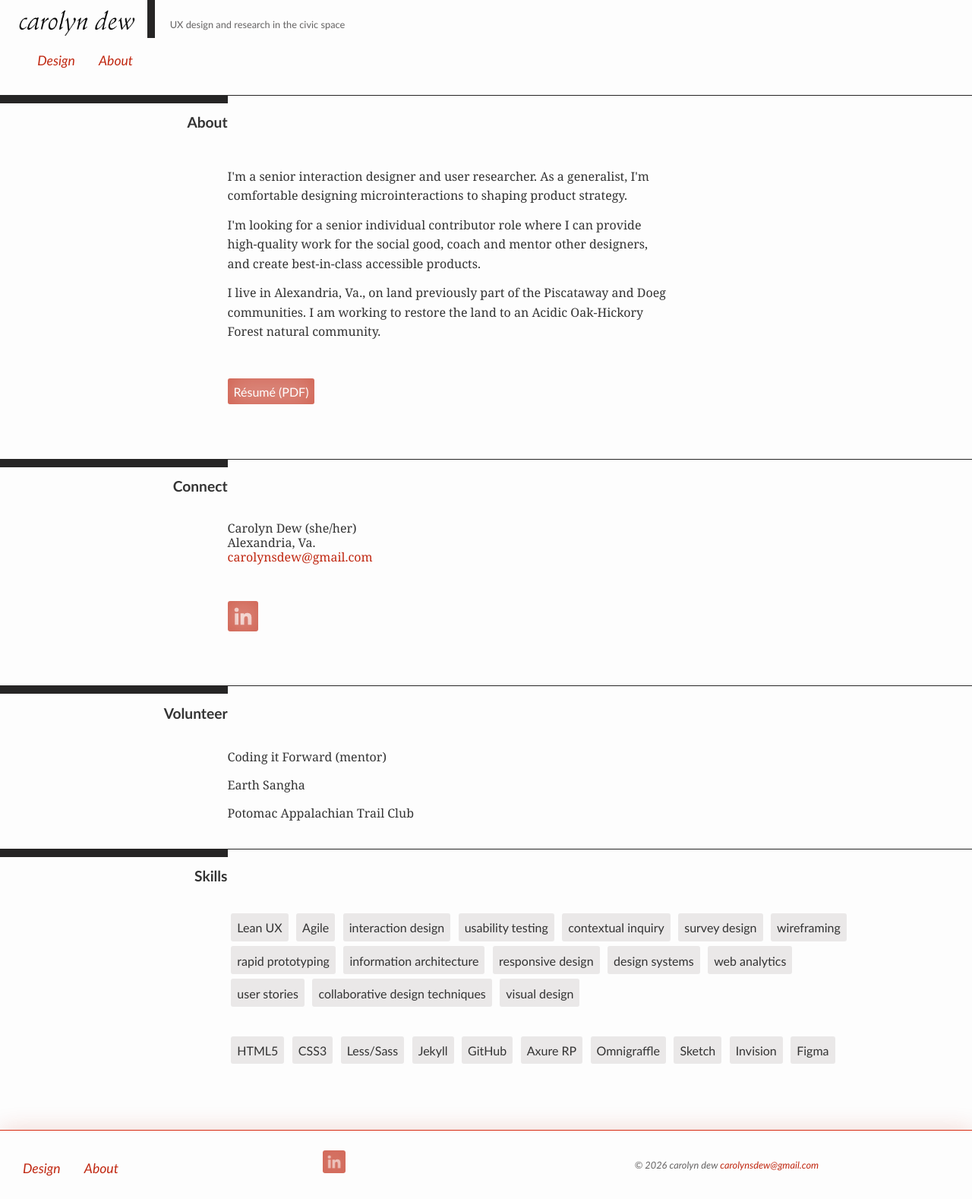
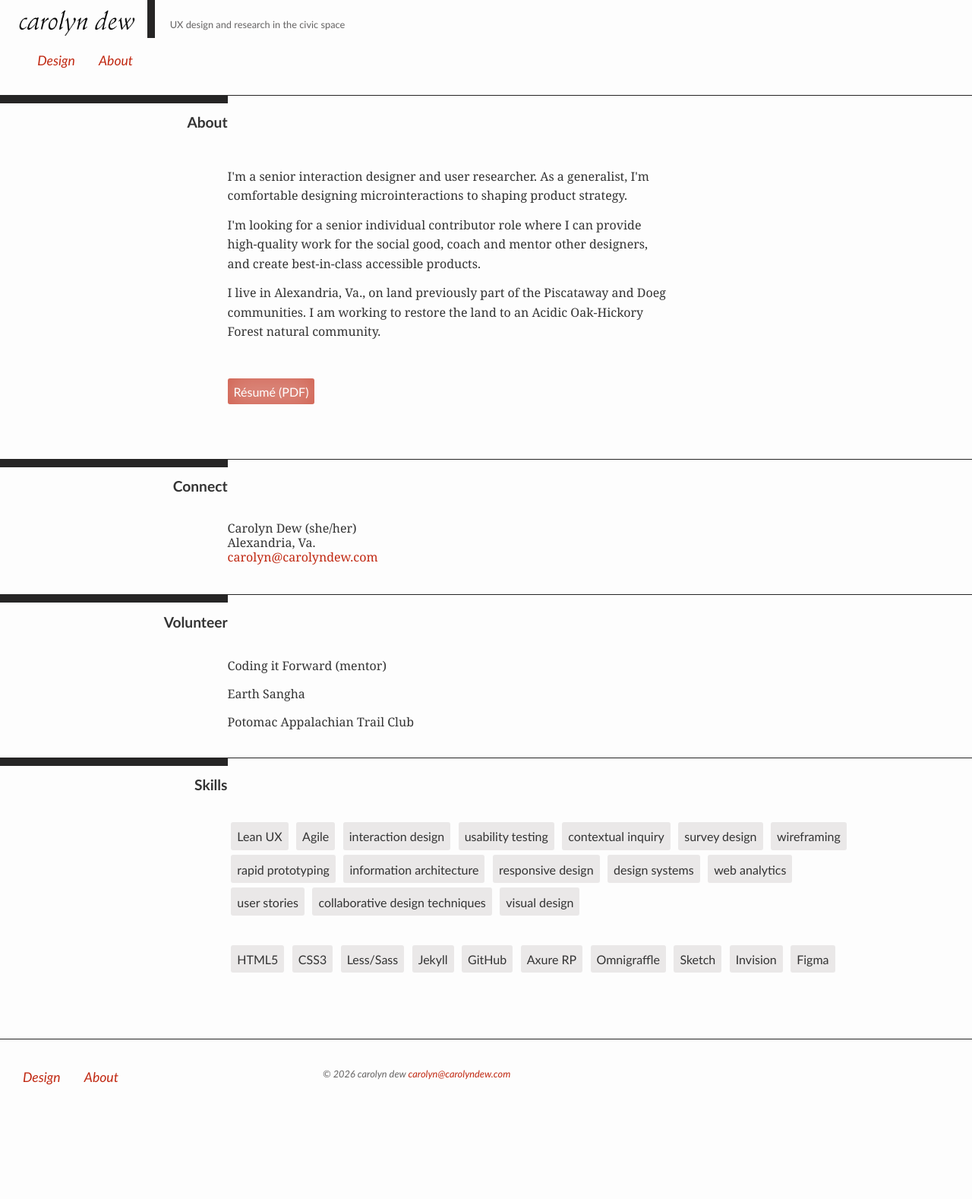
Before and after one commit to carodew/carodew.github.io, a Jekyll site: the page built from about.md, in a window 1280 px wide. Shown: the whole page at 76% size. Built offline with Jekyll 4.4.1, drawn with Linux system fonts in a browser that asks for light colours; after the commit the page ends 1442 px from its top, so only the background shows below that.

Commit message:
Remove social links and update contact email
Co-Authored-By: Claude Sonnet 5 <noreply@anthropic.com>

```diff
--- a/_config.yml
+++ b/_config.yml
@@ -1,6 +1,6 @@
 # Site settings
 title: Carolyn Dew | UX Design and Research
-email: carolynsdew@gmail.com
+email: carolyn@carolyndew.com
 description: > # this means to ignore newlines until "baseurl:"
   Portfolio site for Carolyn Dew, a senior user experience designer and researcher working in the civic space.
 baseurl: "" # the subpath of your site, e.g. /blog/
--- a/_includes/footer.html
+++ b/_includes/footer.html
@@ -12,13 +12,10 @@
 			</li> -->
 		</ul>
 	</nav>
-	<div class= "footer-social">
-		{% include social.html %}
-	</div>
 
 	<div class="copyright">
 		&copy; {{ 'now' | date: "%Y" }} <span> carolyn dew </span>
-		<a href="mailto:carolynsdew@gmail.com">carolynsdew@gmail.com</a>
+		<a href="mailto:carolyn@carolyndew.com">carolyn@carolyndew.com</a>
 	</div>
 	<!-- <div class="skills">
 	<ul class="unstyled">
--- a/_includes/header.html
+++ b/_includes/header.html
@@ -7,7 +7,7 @@
 			UX research and design in the civic space
 		</p>
 		<p>
-			carolynsdew@gmail.com
+			carolyn@carolyndew.com
 		</p>
 	</div>
 	<nav class="nav-top">
--- a/_includes/social.html
+++ /dev/null
@@ -1 +0,0 @@
-<a class="li" id="linkedin" href="https://www.linkedin.com/in/carolyndew/" title="Linkedin profile" onclick="_gaq.push(['_trackEvent', 'Social','website','Linkedin']);">Linkedin</a>
--- a/_sass/_footer.scss
+++ b/_sass/_footer.scss
@@ -2,10 +2,9 @@
 
 footer {
 	margin-top: 3em;
-	padding: 1em 1.5em;
+	padding: 1em 1.5em 0 1.5em;
 	color: $color-light-text;
-	@include glow;
-	border-top: 1px solid lighten($color-primary, 5%);
+	border-top: 1px solid $darkGray;
 	font-family: $sansStack;
 }
 
@@ -19,25 +18,6 @@ footer {
 	}
 }
 
-.footer-social {
-	margin: 10px 0;
-	@media screen and (min-width: $breakpoint1) {
-		width: 33%;
-		display: inline-block;
-		*display: inline;
-		*zoom: 1;
-	}
-	.tw, .li, .pin {
-		width: 30px;
-		height: 30px;
-		background-size: (120px*30/40) (40px*30/40);
-		&:hover { background-size: (120px*30/40) (40px*30/40); }
-	}
-	.li {
-		background-position: center;
-		&:hover { background-position: center; }
-	}
-}
 
 .copyright {
 	font-style: italic;
--- a/_sass/_mixins-vars.scss
+++ b/_sass/_mixins-vars.scss
@@ -1,10 +1,4 @@
 /* ================== Colors ================== */
-
-// old
-// $coral: #FF7466;
-// $darkCoral: #a3281b;
-// $lightCoral: lighten($coral, 25%);
-// $cyan: #1FE2FF;
 
 $offwhite: #fdfdfd;
 $red: #c02710; // #DF2F12 contrast ratio 4.53:1 on $offwhite
--- a/about.md
+++ b/about.md
@@ -30,11 +30,8 @@ img-path: "../img"
 			<br>
 			Alexandria, Va.
 			<br>
-			<a href="mailto:carolynsdew@gmail.com" title="Go ahead, click already. I&rsquo;m nice!" onclick="_gaq.push(['_trackEvent', 'Contact','Click', 'Email']);">carolynsdew@gmail.com</a>
+			<a href="mailto:carolyn@carolyndew.com" title="Go ahead, click already. I&rsquo;m nice!" onclick="_gaq.push(['_trackEvent', 'Contact','Click', 'Email']);">carolyn@carolyndew.com</a>
 		</p>
-	<div class="social">
-		{% include social.html %}
-	</div>
 	</div>
 </section>
 
```
